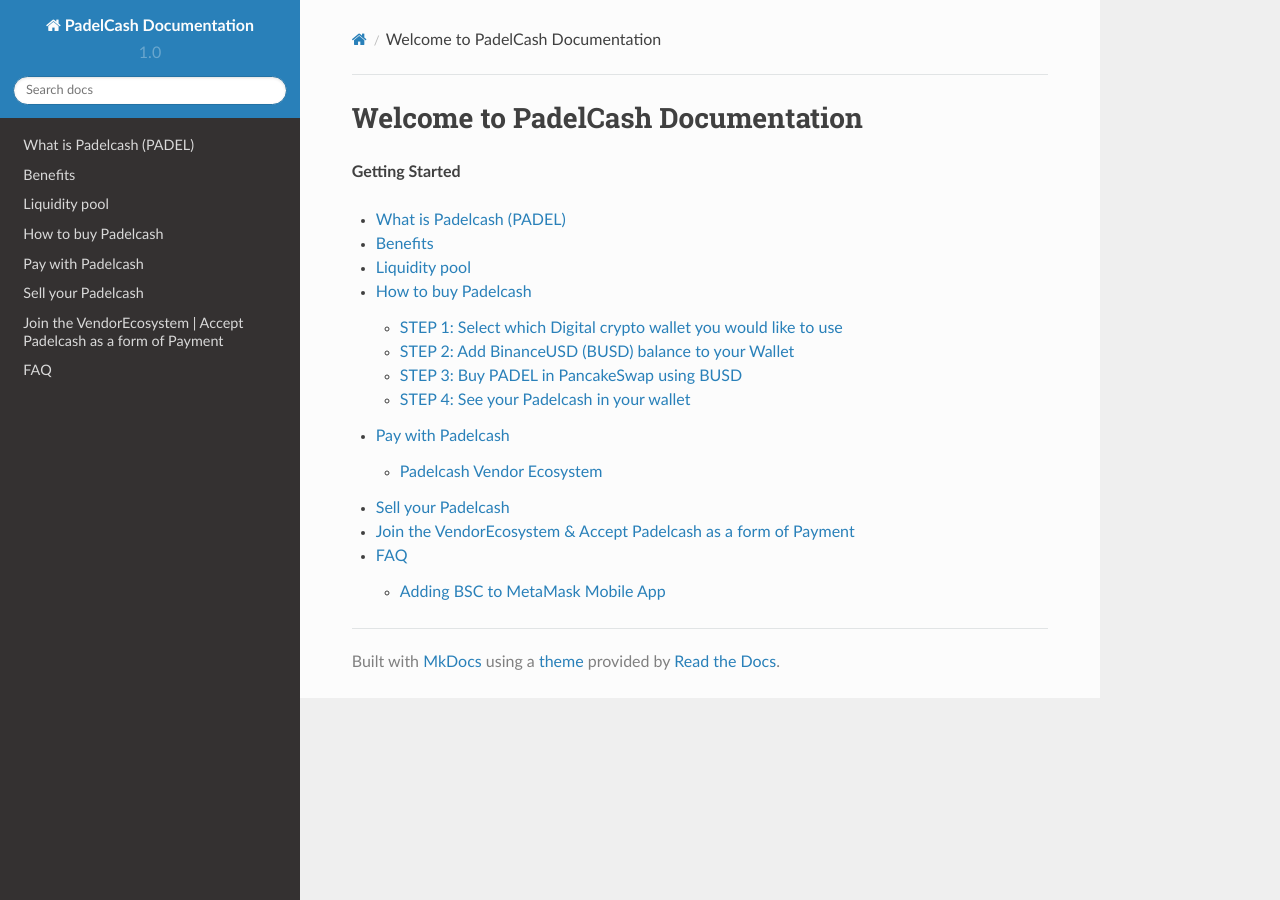
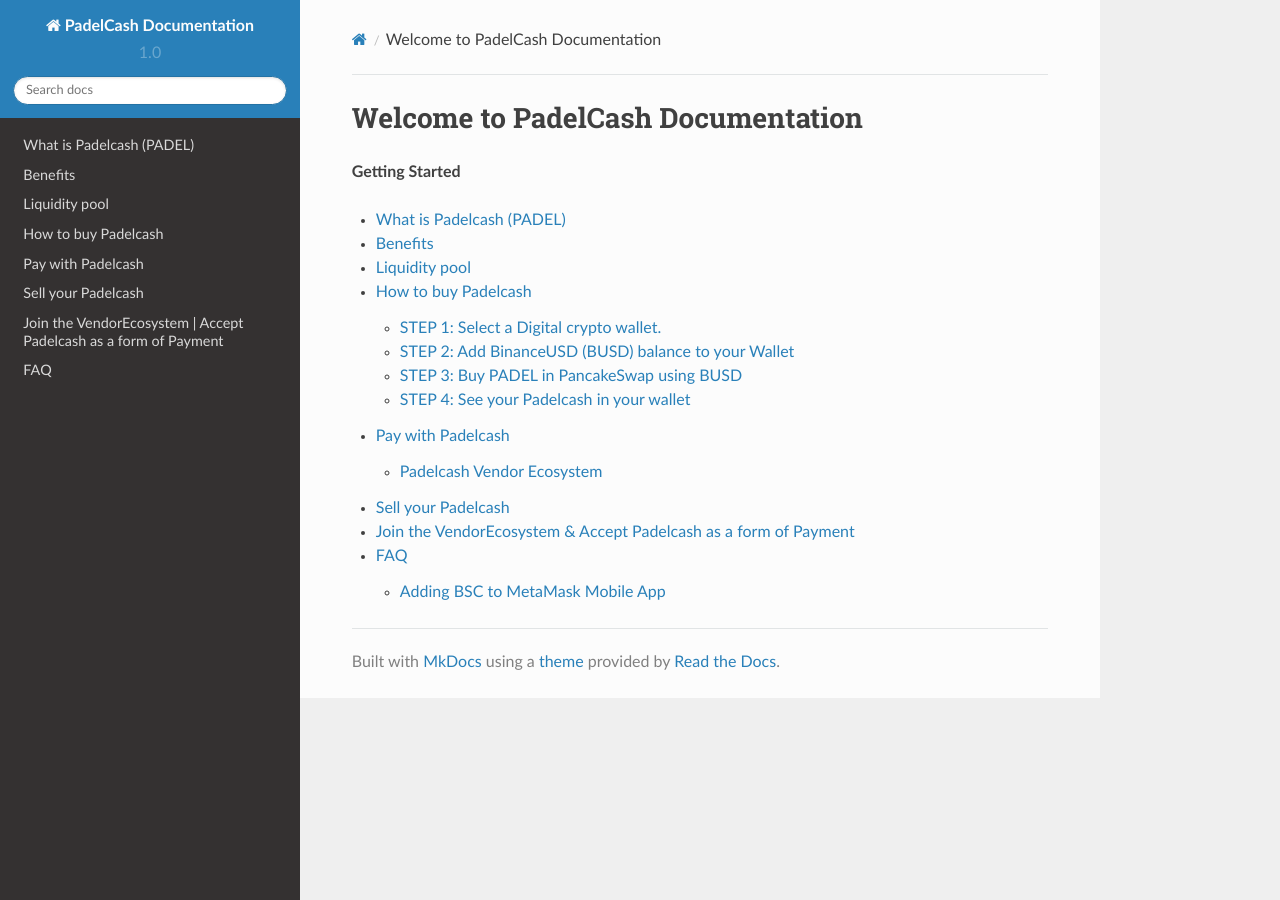
Before and after one commit to alvaranz83/padelcashdoc, an MkDocs documentation site: the page built from docs/index.md, in a window 1280 px wide. Built offline with MkDocs 1.6.1, drawn with Linux system fonts in a browser that asks for light colours; nearby versions of some CDN libraries.

Commit message:
changes in text

```diff
--- a/docs/index.md
+++ b/docs/index.md
@@ -8,7 +8,7 @@
 
 * [How to buy Padelcash](how_to_buy_padelcash.md)
 
-    * [STEP 1: Select which Digital crypto wallet you would like to use](how_to_buy_padelcash.md#step-1-select-which-digital-crypto-wallet-you-would-like-to-use)
+    * [STEP 1: Select a Digital crypto wallet.](how_to_buy_padelcash.md#step-1-select-which-digital-crypto-wallet-you-would-like-to-use)
     * [STEP 2: Add BinanceUSD (BUSD) balance to your Wallet](how_to_buy_padelcash.md#step-2-add-binanceusd-busd-balance-to-your-wallet)
     * [STEP 3: Buy PADEL in PancakeSwap using BUSD](how_to_buy_padelcash.md#step-3-buy-padel-in-pancakeswap-using-busd)
     * [STEP 4: See your Padelcash in your wallet](how_to_buy_padelcash.md#step-4-see-your-padelcash-in-your-wallet)
```
Also changed, not shown: docs/how_to_buy_padelcash.md (+1 -1 lines), site/how_to_buy_padelcash/index.html, site/index.html, site/search/search_index.json.
